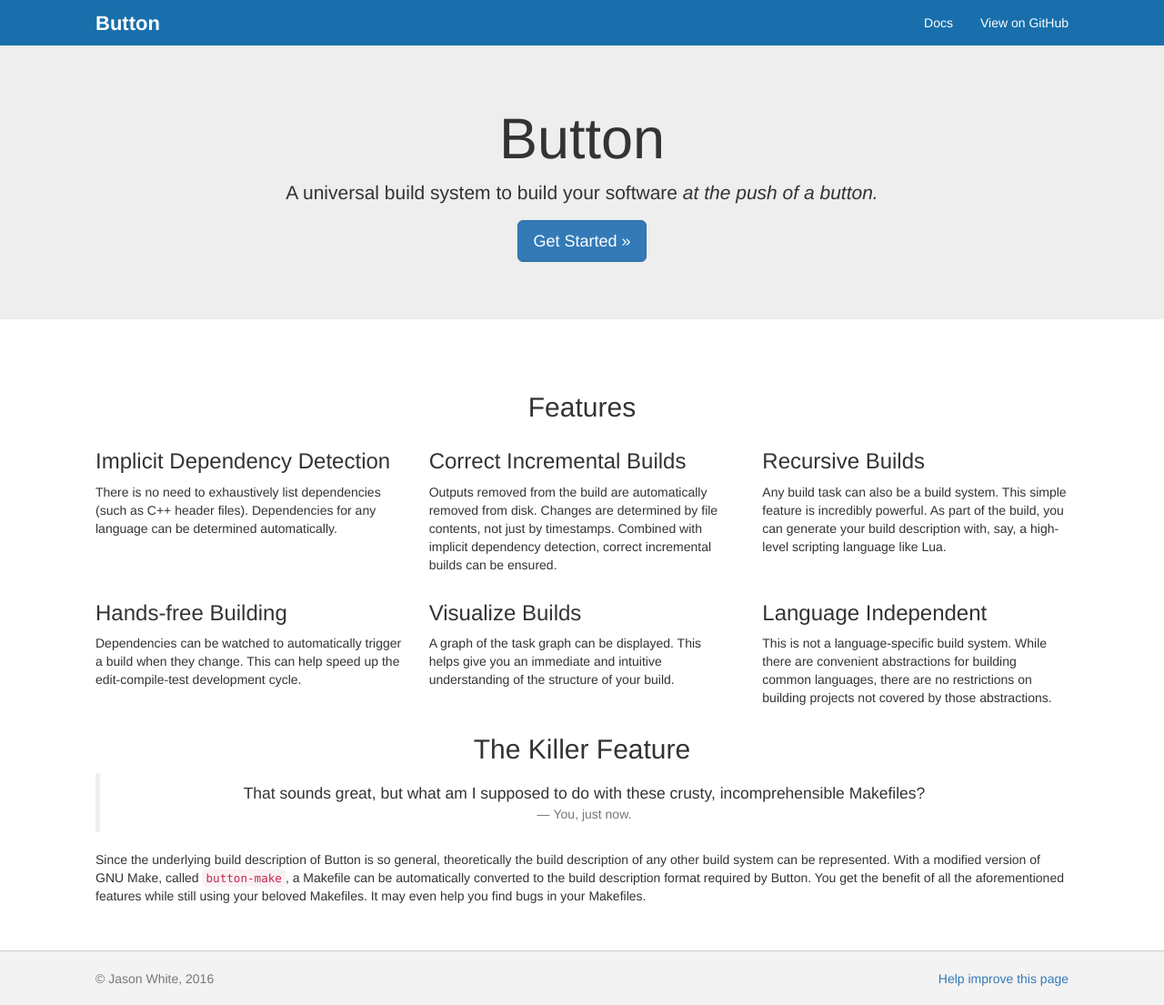
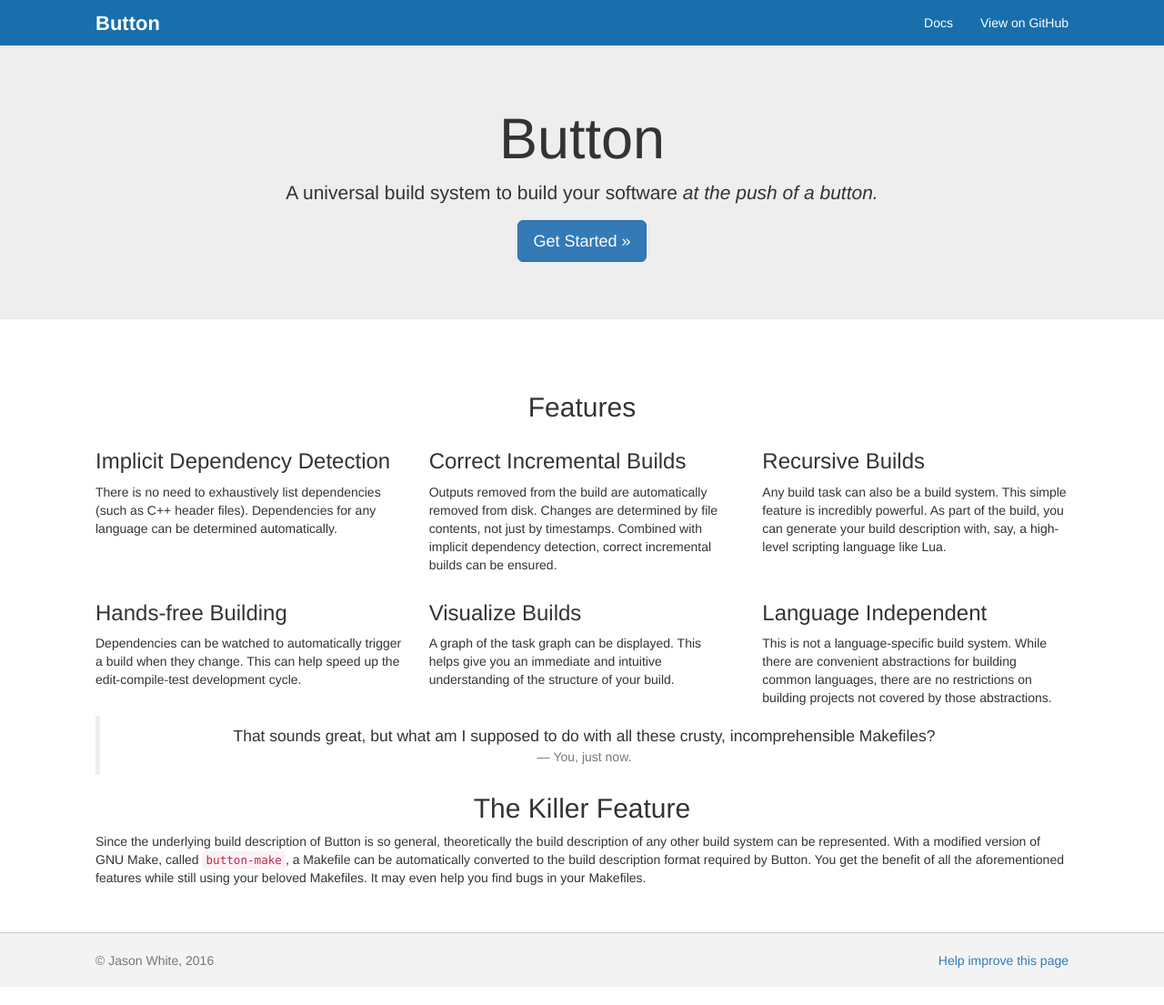
Before and after one commit to jasonwhite/button, a Jekyll site: the page built from docs/index.html, in a window 1280 px wide. Shown: the whole page at 91% size. Built offline with Jekyll 4.4.1, drawn with Linux system fonts in a browser that asks for light colours; nearby versions of some CDN libraries.

Commit message:
Rearrange doc quote

```diff
--- a/docs/index.html
+++ b/docs/index.html
@@ -56,14 +56,13 @@
         </div>
     </div>
 
-    <div class="text-center">
-        <h2>The Killer Feature</h2>
-        <blockquote>
-            That sounds great, but what am I supposed to do with these crusty,
-            incomprehensible Makefiles?
-            <footer>You, just now.</footer>
-        </blockquote>
-    </div>
+    <blockquote class="text-center">
+        That sounds great, but what am I supposed to do with all these crusty,
+        incomprehensible Makefiles?
+        <footer>You, just now.</footer>
+    </blockquote>
+
+    <h2 class="text-center">The Killer Feature</h2>
 
     <p>Since the underlying build description of Button is so general,
     theoretically the build description of any other build system can be
```
